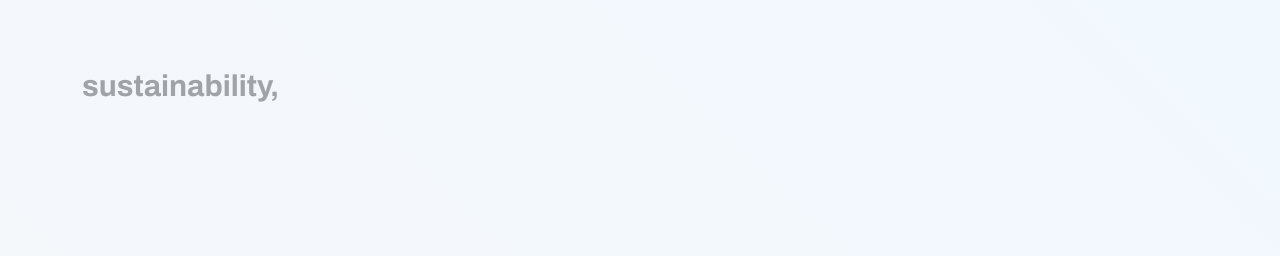
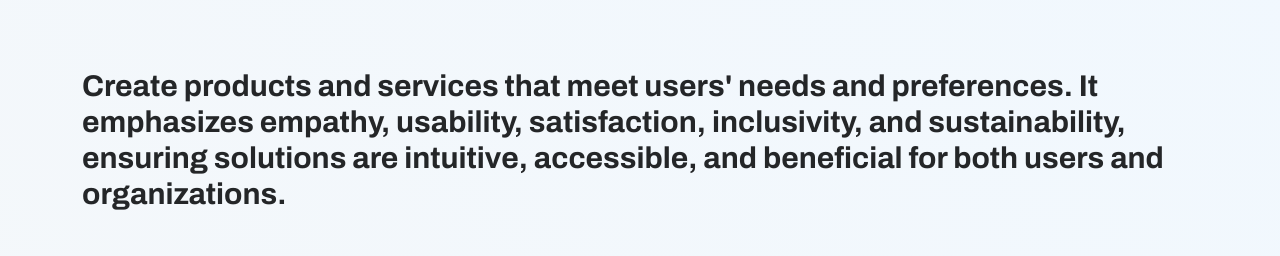
Before and after one commit to kamrade/dzen, a React (Vite) app: page / in a window 1280 px wide. Shown: the part 544-800 px from the top of the page. Built offline with nearby package versions, Linux system fonts and the light colour scheme.

Commit message:
Typewriter

```diff
--- a/src/uikit/Typewriter/Typewriter.tsx
+++ b/src/uikit/Typewriter/Typewriter.tsx
@@ -1,69 +1,46 @@
 import { FC, useEffect, useState } from 'react';
 import s from './Typewriter.module.scss';
 import { randomIntFromInterval } from '~helpers';
-
-
-/*
-  Есть массив слов
-  Есть функция render которая принимает этот массив
-  Эта функция берет первый элемент и рендерит его через setInterval
-  Когда setInterval отработал все буквы в слове, его нужно обнулить
-    и опять рекурсивно вызвать функцию, передав ей в качестве параметра
-    этот же массив, но без того элемента, который уже отрендерен
-
-  Каждый раз при запуске, функция render берет случайный timeout от 0 до 100
-
-*/
 
 export interface ITypewriterProps {
   text: string;
 }
 
 export const Typewriter: FC<ITypewriterProps> = ({ text }) => {
-  const [animatedText, setAnimatedText] = useState('');
-  const [visibleText, setVisibleText] = useState('');
-  const [lastText, setLastText] = useState('');
 
-  const render = (prevText: string, text: string, interval: number) => {
-    let splitted = text;
-    let splittedText = splitted.split('');
-    let part = '';
+  const [ wordsArray, setWordsArray ] = useState<string[]>([]);
+  // const [ fullAnimatedText, setFullAnimationText ] = useState('');
+  const [ animatedText, setAnimatedText ] = useState('');
+
+  // componentDidMount
+  useEffect(() => setWordsArray( text.split(' ').reverse() ) , []);
+  // componentDidMount and array is set
+  useEffect(() => render(wordsArray, 40), [wordsArray]);
+
+  const render = (phrase: string[], interval: number, previous: string = '') => {
+    const timeout = randomIntFromInterval(0, 100);
+    const word = phrase.pop() || '';
+    let part = previous;
     let currentLetter = 0;
 
     let int1 = setInterval(() => {
-      if (splittedText[currentLetter]) {
-        part += prevText + splittedText[currentLetter];
+      if (word[currentLetter]) {
+        part += word[currentLetter];
         setAnimatedText(part);
-        currentLetter += 1;
+        currentLetter++;
       } else {
         clearInterval(int1);
+        setTimeout(() => render(phrase, 10, part + ' '), timeout);
       }
     }, interval);
-  };
-
-  useEffect(() => {
-    text.split(' ').map((word, i) => {
-      console.log(word);
-      render(``, word, 10);
-    })
-
-  }, []);
-
-  useEffect(() => {
-    let words = animatedText.split(' ');
-    let lastWord = words[words.length - 1];
-
-    setLastText(lastWord);
-    setVisibleText(animatedText.substring(0, (animatedText?.length || 0) - (lastWord?.length || 0)));
-  }, [animatedText]);
+  }
 
   return (
     <div className={s.TypewriterWrapper}>
       <div className={s.TypewriterBase}>{text}</div>
       <div className={s.Typewriter}>
-        <span>{visibleText}</span>
-        <span style={{ opacity: '0.4' }}>{lastText}</span>
+        <span>{animatedText}</span>
       </div>
     </div>
-  );
-};
+  )
+}
```
